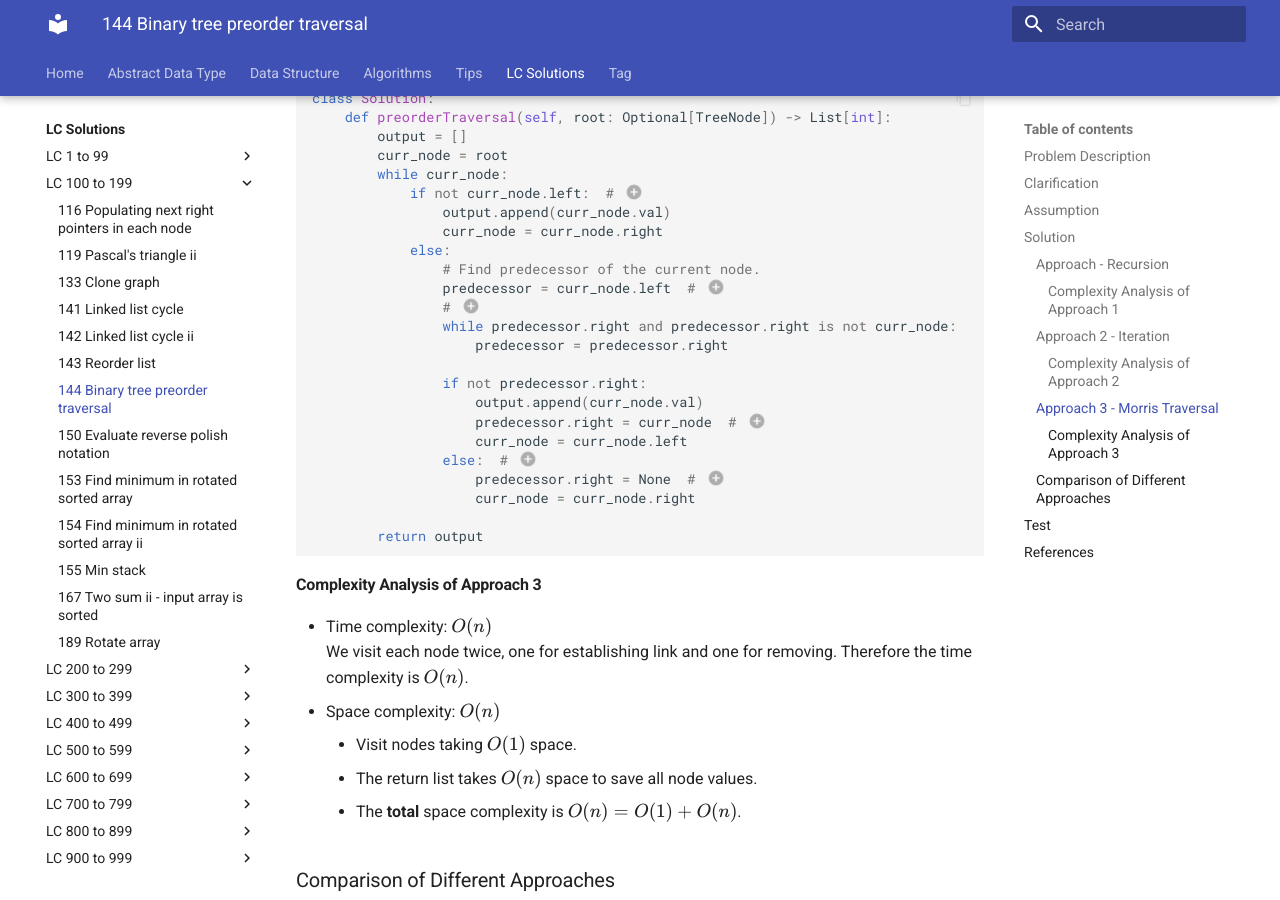
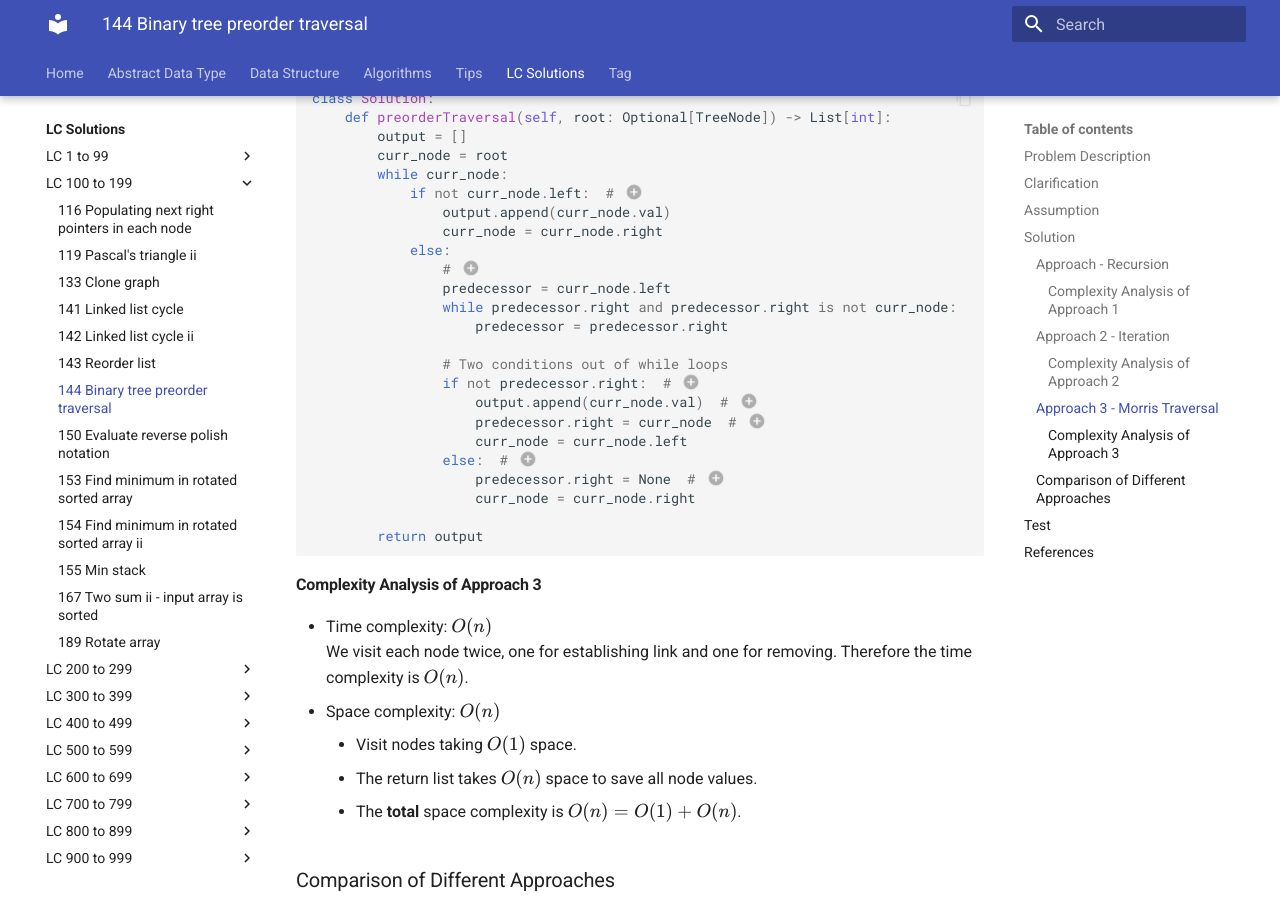
Before and after one commit to RogerLuo-Code/coding-practice, an MkDocs documentation site: the page built from docs/lc-solutions/lc0100-0199/lc0144-binary-tree-preorder-traversal.md, in a window 1280 px wide and 900 px high, scrolled down 2608 px. Built offline with MkDocs 1.6.1 and Material for MkDocs 9.7.7, drawn with Linux system fonts in a browser that asks for light colours; some of the changed lines change nothing that is shown.

Commit message:
Update code comments for LC144

````diff
--- a/docs/lc-solutions/lc0100-0199/lc0144-binary-tree-preorder-traversal.md
+++ b/docs/lc-solutions/lc0100-0199/lc0144-binary-tree-preorder-traversal.md
@@ -116,29 +116,30 @@ node with the temporary link, it indicates the left sub-tree has visited.
                     output.append(curr_node.val)
                     curr_node = curr_node.right
                 else:
-                    # Find predecessor of the current node.
-                    predecessor = curr_node.left  # (2)
-                    # (3)
+                    # (2)
+                    predecessor = curr_node.left
                     while predecessor.right and predecessor.right is not curr_node:
                         predecessor = predecessor.right
 
-                    if not predecessor.right:
-                        output.append(curr_node.val)
-                        predecessor.right = curr_node  # (4)
+                    # Two conditions out of while loops
+                    if not predecessor.right:  # (3)
+                        output.append(curr_node.val)  # (4)
+                        predecessor.right = curr_node  # (5)
                         curr_node = curr_node.left
-                    else:  # (5)
-                        predecessor.right = None  # (6)
+                    else:  # (6)
+                        predecessor.right = None  # (7)
                         curr_node = curr_node.right
 
             return output
     ```
 
-    1. Left is None then add node value to output and go to right.
-    2. Go to the left first.
-    3. Find the rightmost node in the left sub-tree.
-    4. Establish a temporary link from predecessor to current.
-    5. Comes back to the current node from the predecessor. This indicate the left tree is already visited.
-    6. Remove the temporary link.
+    1. Left is None then add node value to output and go to right since no left sub-tree to visit.
+    2. Find predecessor of the current node, the rightmost node of the left sub-tree.
+    3. Condition 1: `predecessor.right` is `None`. The left sub-tree is not explored.
+    4. This is the root node of a sub-tree. For in-order traversal, add the root node first.
+    5. Establish a temporary link from predecessor to current.
+    6. Condition 2: `predecessor.right` is the `curr_node`, coming back to the current node from the predecessor. This indicate the left sub-tree has been visited.
+    7. Remove the temporary link.
 
 #### Complexity Analysis of Approach 3
 
````
